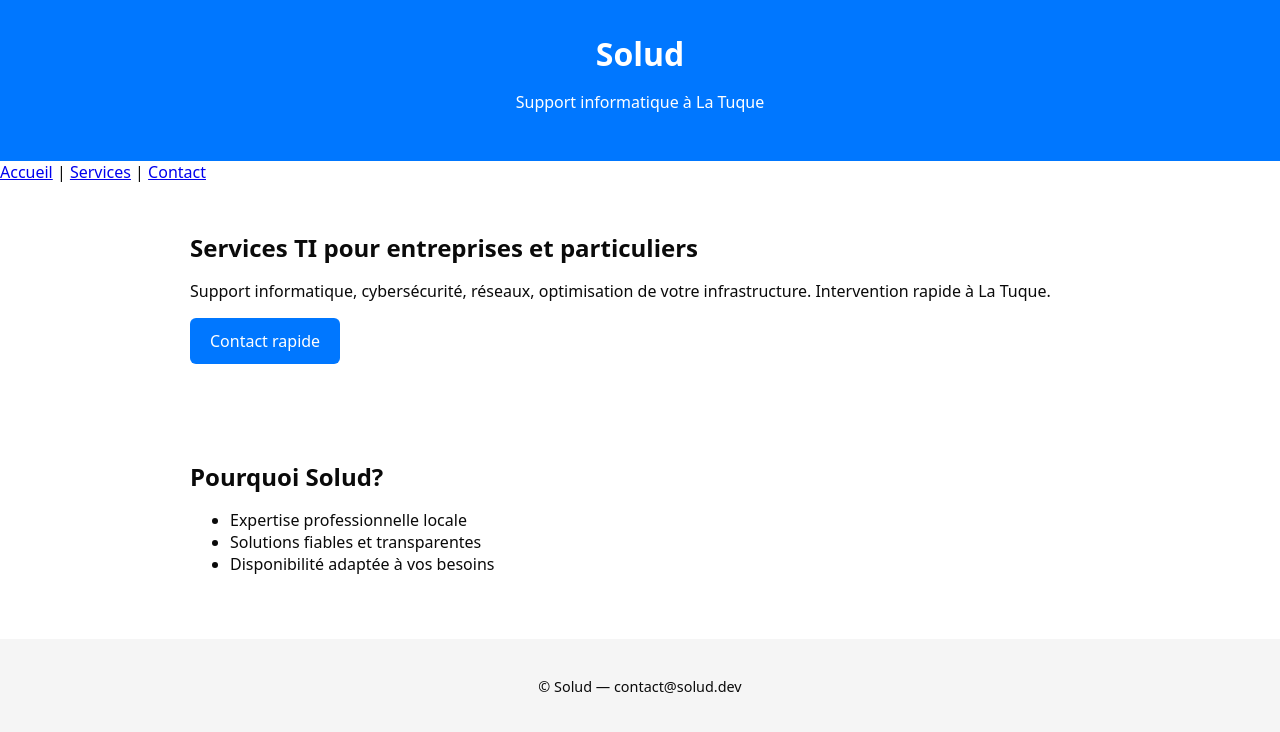
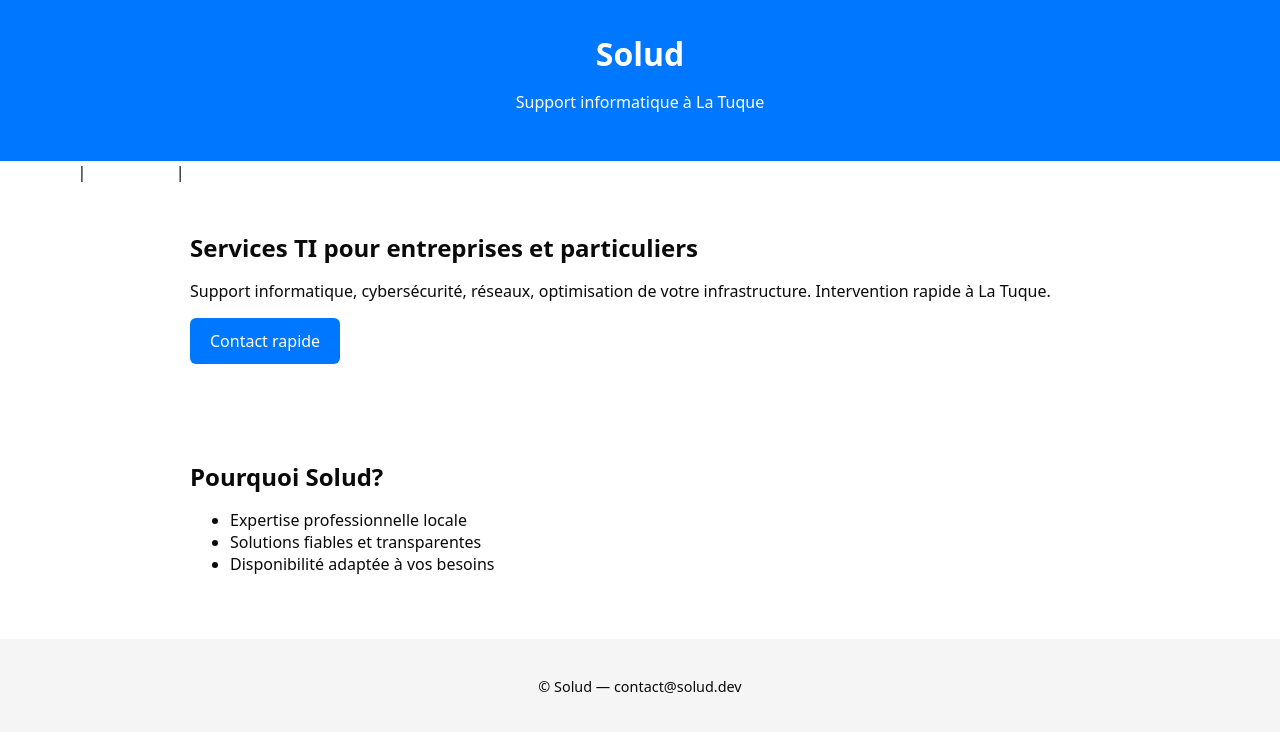
Before and after one commit to Pa-ldumais/github.io, a Jekyll site: the page built from index.md, in a window 1280 px wide. Shown: the top 732 px of the page. Built offline with Jekyll 4.4.1, drawn with Linux system fonts in a browser that asks for light colours.

Commit message:
Add navigation styles to style.css
Added navigation styles for links and hover effects.

```diff
--- a/assets/css/style.css
+++ b/assets/css/style.css
@@ -43,3 +43,12 @@ footer {
   padding: 1.5rem;
   font-size: .9rem;
 }
+nav a {
+  color: var(--light);
+  margin: 0 .5rem;
+  text-decoration: none;
+  font-weight: 600;
+}
+nav a:hover {
+  text-decoration: underline;
+}
```
